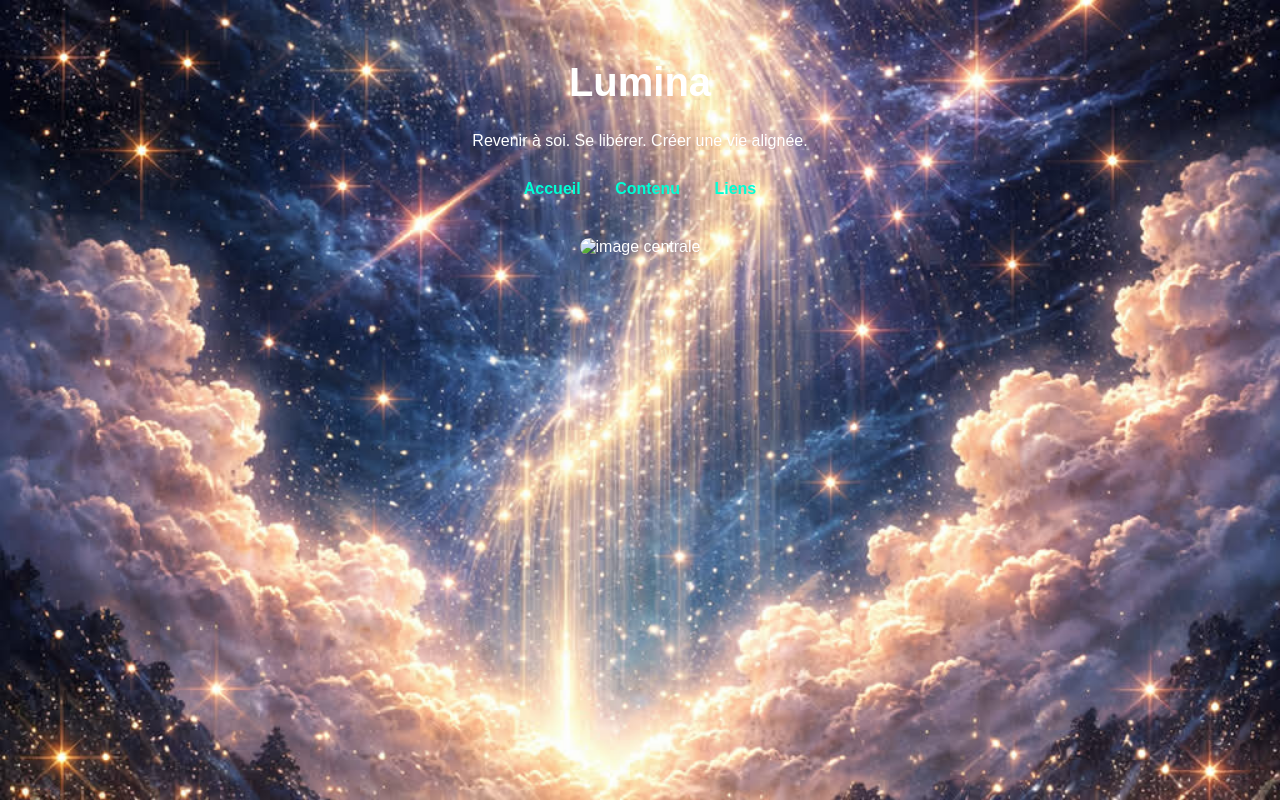
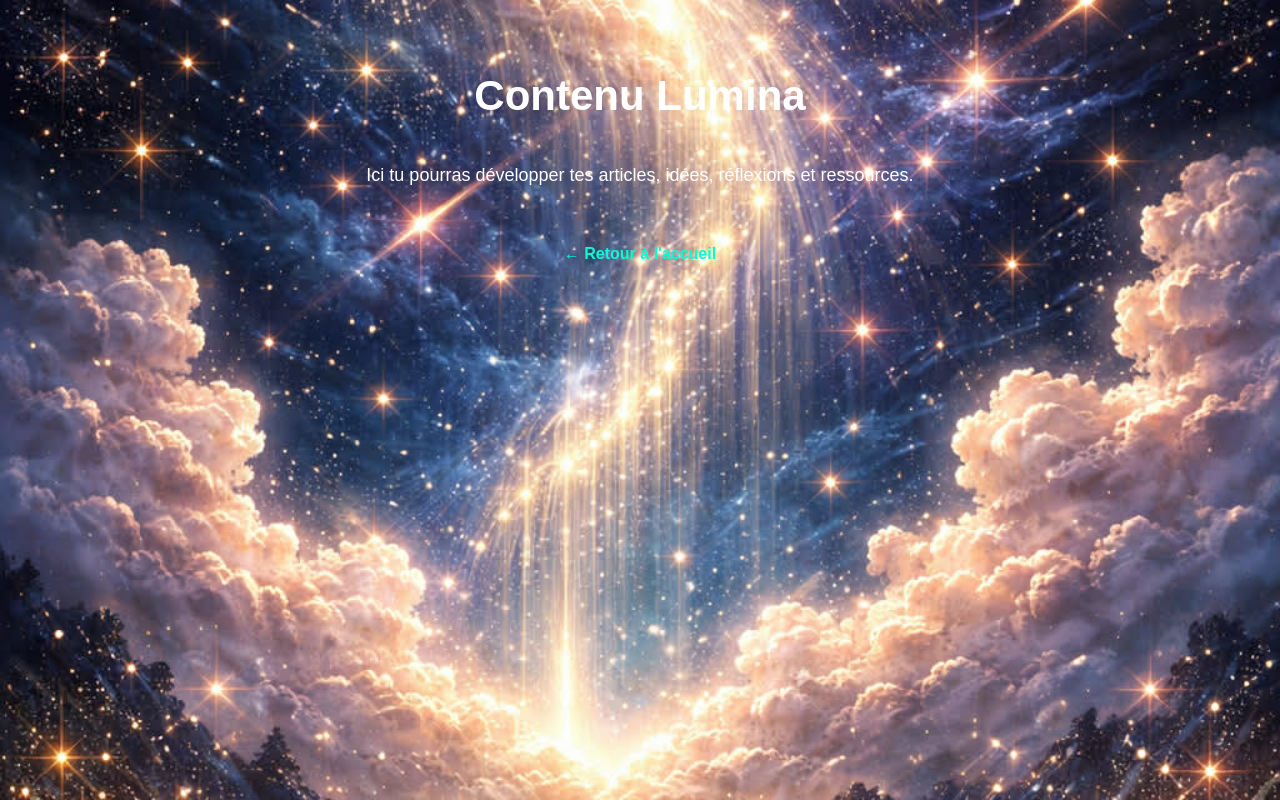
Before and after one commit to Amy6197/lumina-site, a plain HTML site: page index.html in a window 1280 px wide. Drawn offline with Linux system fonts and the light colour scheme.

Commit message:
Update index.html

```diff
--- a/index.html
+++ b/index.html
@@ -2,7 +2,7 @@
 <html lang="fr">
 <head>
   <meta charset="UTF-8">
-  <title>Lumina</title>
+  <title>Contenu - Lumina</title>
 
   <style>
     body {
@@ -15,55 +15,43 @@
       color: white;
       font-family: Arial, sans-serif;
       text-align: center;
+      line-height: 1.7;
     }
 
     h1 {
       margin-top: 60px;
-      font-size: 40px;
+      font-size: 42px;
     }
 
-    .menu {
-      margin-top: 30px;
+    p {
+      max-width: 700px;
+      margin: 20px auto;
+      font-size: 18px;
     }
 
-    .menu a {
-      margin: 0 15px;
+    a {
+      display: inline-block;
+      margin-top: 30px;
       color: #00ffd5;
       text-decoration: none;
       font-weight: bold;
     }
 
-    .menu a:hover {
+    a:hover {
       opacity: 0.7;
-    }
-
-    .image-centre {
-      margin-top: 40px;
-    }
-
-    .image-centre img {
-      width: 200px;
-      border-radius: 10px;
     }
   </style>
 </head>
 
 <body>
 
-  <h1>Lumina</h1>
+  <h1>Contenu Lumina</h1>
 
-  <p>Revenir à soi. Se libérer. Créer une vie alignée.</p>
+  <p>
+    Ici tu pourras développer tes articles, idées, réflexions et ressources.
+  </p>
 
-  <div class="menu">
-    <a href="index.html">Accueil</a>
-    <a href="contenu.html">Contenu</a>
-    <a href="liens.html">Liens</a>
-  </div>
-
-  <!-- petite image centrale (si tu en avais une) -->
-  <div class="image-centre">
-    <img src="./ton-image.jpg" alt="image centrale">
-  </div>
+  <a href="index.html">← Retour à l'accueil</a>
 
 </body>
 </html>
```
